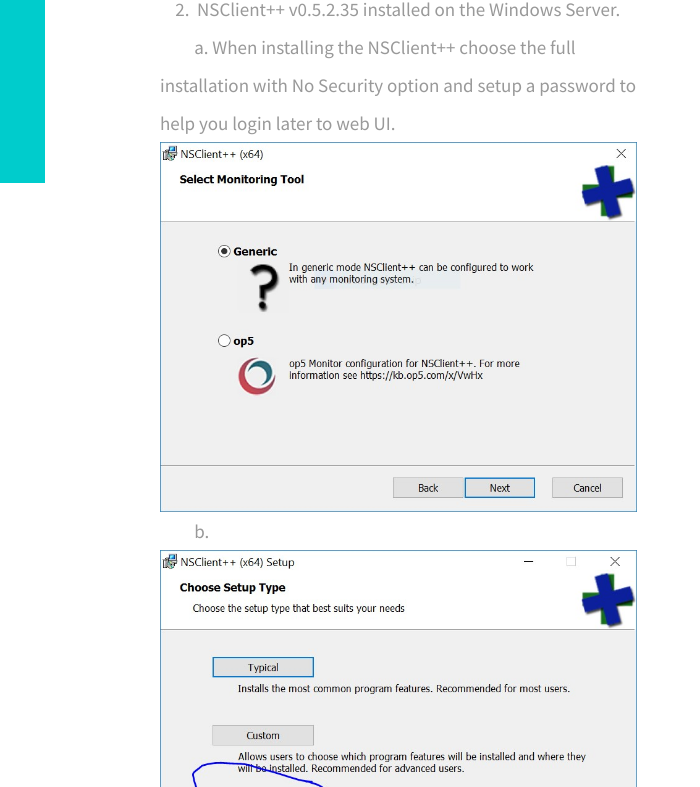
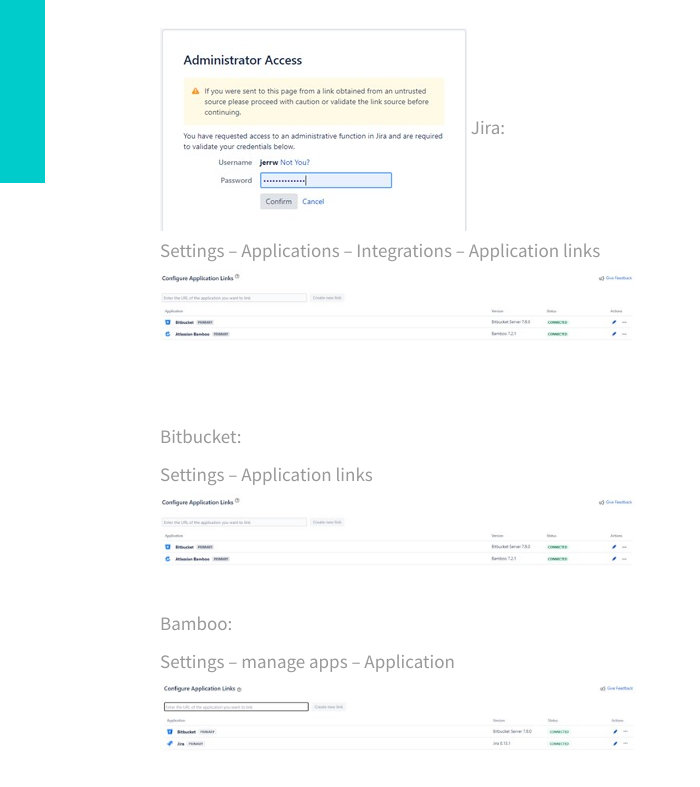
Before and after one commit to Huayra-J/Personal-Blog, a plain HTML site: page Bitbucket-Bamboo-Jira-Integration.html in a window 1280 px wide. Shown: the part 617-1404 px from the top of the page, 275-975 px from the left. Drawn offline with Linux system fonts and the light colour scheme.

Commit message:
Signed-off-by: Jerry Wang <jerry.wangrj@gmail.com>

```diff
--- a/Bitbucket-Bamboo-Jira-Integration.html
+++ b/Bitbucket-Bamboo-Jira-Integration.html
@@ -85,89 +85,39 @@
                         <div class="mb-4">
                             <h2 class="pt-2 tm-color-primary tm-post-title">Bitbucket, Bamboo and Jira Integration</h2>
                             <p class="tm-mb-40">16 November, 2020. Posted by Jerry Wang</p>
-                            <p>
-                                This document provides instructions on how to setup log monitoring to monitor Jade Data Pump Status.
-                                Following software is required to successfully run this solution.
-                                <br><br>
-                                &nbsp&nbsp&nbsp&nbsp1.	&nbspNagios Core with Check_NRPE plugin installed.
-                                <br>
-                                &nbsp&nbsp&nbsp&nbsp2.&nbsp	NSClient++ v0.5.2.35 installed on the Windows Server.
-                                <br>
-                                &nbsp&nbsp&nbsp&nbsp&nbsp&nbsp&nbsp&nbsp   a.	When installing the NSClient++ choose the full installation with No Security option and setup a password to help you login later to web UI.
+                            <p >
+                            Jira,&nbspBitbucket,&nbspBamboo&nbspIntegration<br>
+                            This&nbspdocument&nbspis&nbspbased&nbspon&nbspJira&nbspsoftware,&nbspbitbucket&nbspserver&nbspand&nbspbamboo&nbspserver,&nbspmay&nbspnot&nbspapplied&nbspto&nbspJira/bitbucket/bamboo&nbspcloud.
+                            <br>How?<br>Pre-requisite:&nbspSystem&nbspadmin&nbspaccess&nbspto&nbspall&nbspthese&nbspAtlassian&nbspproducts&nbspis&nbspneeded.&nbsp<br><br>
+                            <img src="img/img-07.jpg" alt="Image" class="img-fluid">
+                            Jira:<br>Settings&nbsp–&nbspApplications&nbsp–&nbspIntegrations&nbsp–&nbspApplication&nbsplinks
+                            <img src="img/img-08.jpg" alt="Image" class="img-fluid">
+                            <br><br><br>Bitbucket:<br>Settings&nbsp–&nbspApplication&nbsplinks
+                            <img src="img/img-09.jpg" alt="Image" class="img-fluid"> <br><br>Bamboo:
+                            <br>Settings&nbsp–&nbspmanage&nbspapps&nbsp–&nbspApplication
+                            <img src="img/img-10.jpg" alt="Image" class="img-fluid"> <br>
+                            <br>A&nbspquick&nbspway…
+                            <img src="img/img-11.jpg" alt="Image" class="img-fluid">
+                            <br>Just&nbspas&nbspa&nbspquick&nbspway&nbspto&nbspcheck&nbspif&nbspthe&nbspintegration&nbsphas&nbspbeen&nbspset&nbspup&nbspproperly,&nbspgo&nbspto&nbsptop&nbspleft&nbspcorner&nbspof&nbspeach&nbspapplication,&nbspsee&nbspif&nbspyou&nbspcan&nbspsee&nbspthe&nbsplink&nbspjumped&nbspto&nbspother&nbspproduct.&nbspIf&nbspyes,&nbspit&nbspmeans&nbspyou’re&nbspgood&nbspto&nbspgo!<br>
+                            <br>Trouble&nbspshoot:&nbsp<br>Jira&nbspneeded&nbspto&nbspbe&nbspintegrated&nbspwith&nbspdevelopment&nbsp
+                            <br>Jira&nbsp–&nbspBitbucket&nbspIntegration<br>What&nbspcan&nbspit&nbspdo?<br>Lots&nbspof&nbspthings!<br>View&nbspJira&nbspissues&nbspin&nbspproduct
+                            <br>Edit&nbspJira&nbspissues&nbspin&nbspproduct<br>Transition&nbspJira&nbspissues&nbspin&nbspproduct<br>View&nbspbranches&nbsprelated&nbspto&nbspissues&nbspin&nbspJira
+                            <br>View&nbspCommits&nbsprelated&nbspto&nbspissues&nbspin&nbspJira<br>View&nbsppull&nbsprequests&nbsprelated&nbspto&nbspissues&nbspin&nbspJira<br>Transition&nbspJira&nbspissues&nbspwith&nbspsmart&nbspcommit&nbspmessages
+                            <br>Transition&nbspJira&nbspissues&nbspwhen&nbspcreating&nbspa&nbspcommit<br>Comment&nbspon&nbspJira&nbspissues&nbspwith&nbspcommit&nbspmessages<br>And&nbspmore…&nbsp
+                            <br>https://www.atlassian.com/software/jira/bitbucket-integration<br>Test&nbspCases<br>Workflow&nbsptriggers&nbspin&nbspJIRA<br>Settings&nbsp–&nbspissue&nbsp–&nbspworkflows&nbsp–&nbspedit
+                            <img src="img/img-12.jpg" alt="Image" class="img-fluid">
+                            <br><br>As&nbspan&nbspexample,&nbspthis&nbsptrigger&nbspis&nbspset&nbspto&nbsp‘start&nbspprogress’&nbspfor&nbsp‘branch&nbspcreated’,&nbspthat&nbspmeans&nbsponce&nbspa&nbspbranch&nbspis&nbspcreated&nbsp(either&nbspin&nbspJira&nbspdevelopment&nbsppanel&nbspor&nbspbitbucket),&nbspthe&nbspJira&nbspissue&nbspwill&nbspbe&nbspmarked&nbspas&nbsp‘in&nbspprogress’&nbspautomatically.&nbsp
+                            <img src="img/img-13.jpg" alt="Image" class="img-fluid">
+                            <img src="img/img-14.jpg" alt="Image" class="img-fluid">
+                            <br>
+                            <br>Trouble&nbspshoot:&nbsp<br>Jira&nbspneeded&nbspto&nbspbe&nbspintegrated&nbspwith&nbspdevelopment&nbsptools&nbspin&nbsporder&nbspto&nbspadd&nbsptriggers&nbspin&nbspworkflow.&nbsp<br>Jira&nbsp–&nbspBamboo&nbspIntegration<br>Development&nbspinfo&nbspin&nbspissue&nbspsearch<br>Development&nbsppanel<br>Build&nbspresult&nbspdialog<br>Deployment&nbspdialog<br>Run&nbspBamboo&nbspbuilds&nbsp
+                            <br>Linked&nbspplan&nbspbranches&nbsp<br>Jira&nbspissues&nbspview&nbsp<br>Jira&nbspProjects&nbsp<br>
+                            Details&nbspcan&nbspbe&nbspfound&nbsphere&nbsphttps://confluence.atlassian.com/bamboo/integrating-bamboo-with-jira-applications-289276945.html<br>
+                            Bitbucket–&nbspBamboo&nbspIntegration<br>
+                            <br>https://confluence.atlassian.com/bamboo/integrating-bamboo-with-bitbucket-server-779302772.html&nbsp
+                            <br>key&nbspidea&nbspis,&nbspyou&nbspcan&nbsplink&nbspbamboo&nbspwith&nbspreposit&nbspory&nbspbranches,&nbsp<br>
 
-
-                            <img src="img/img-03.jpg" alt="Image" class="img-fluid">
-                            &nbsp&nbsp&nbsp&nbsp&nbsp&nbsp&nbsp&nbsp   b.
-                            <br>
-                            <img src="img/img-04.jpg" alt="Image" class="img-fluid">
-                            &nbsp&nbsp&nbsp&nbsp&nbsp&nbsp&nbsp&nbsp   c.
-                            <br>
-                            <img src="img/img-05.jpg" alt="Image" class="img-fluid">
-
-                            <br>
-
-                            &nbsp&nbsp&nbsp&nbsp3.	After these two are done, place the given python file in C:\Program Files\NSClient++\scripts\python\ on Windows server. If no python file was provided, create a new file under C:\Program Files\NSClient++\scripts\python with name check_logs.py and add the following to the file.
-                            <br>
-                            &nbsp&nbsp&nbsp&nbsp&nbsp&nbsp&nbsp&nbspa.	Change the dir = "C:/Test/jommsg" to something where the actual log files are. Note: here jommsg is the start of log file (jommsg98.log). If the log file has a different name, please use that name excluding the last umbers in the file name.
-
-                            <br>
-                            &nbsp&nbsp&nbsp&nbsp&nbsp&nbsp&nbsp&nbspb.	Close and save the file. Make sure the indentation is maintained. This is very important as python takes it very seriously.
-                            <br>
-                            &nbsp&nbsp&nbsp&nbsp4.	Now navigate to the NSClient++ installation directory and open nsclient.ini file with any text editor and add or replace existing with the following.
-                            <br>
-                            <b>Note: Change the Nagios core IP to actual IP address of your Nagios core.</b>
-                            <br>
-                            &nbsp&nbsp&nbsp&nbsp&nbsp&nbsp&nbsp&nbspa.	Save and reboot the NSClient++ using the web UI (localhost:8443) or using some magic command :D
-                            <br>
-                            <br>
-                            •	Now add the following to the commands.cfg on Nagios
-                            <br>
-                            define command {                                                                                                                                                                command_name    check_logs
-                            <br>
-                            &nbsp&nbsp&nbsp&nbsp    command_line  &nbsp&nbsp&nbsp&nbsp  /usr/local/nagios/libexec/check_nrpe -H 10.0.0.4 -c check_log -n
-                            <br>
-                            }
-                            <br>
-                            OR
-                            <br>
-                            command_line    /usr/local/nagios/libexec/check_nrpe -H 10.0.0.4 -c check_log -n
-                            <br>
-                            can be used directly when defining a service.
-                            <br>
-                            •	Then define a host and a service as usual. The following example will define a host and service. Place it in main configuration file of
-                            <br>
-                            define host{
-                            <br>
-                            host_name                   winserverlog
-                            <br>
-                            &nbsp&nbsp&nbsp&nbsp&nbsp&nbsp&nbsp&nbsp        alias                           	    winlog
-                                    <br>
-                                    &nbsp&nbsp&nbsp&nbsp&nbsp&nbsp&nbsp&nbsp       address               &nbsp&nbsp&nbsp&nbsp&nbsp&nbsp&nbsp&nbsp          10.0.0.4
-                                    <br>
-                                    &nbsp&nbsp&nbsp&nbsp&nbsp&nbsp&nbsp&nbsp       check_command        &nbsp&nbsp&nbsp&nbsp&nbsp&nbsp&nbsp&nbsp check-host-alive
-                                    <br>
-                                    &nbsp&nbsp&nbsp&nbsp&nbsp&nbsp&nbsp&nbsp     check_interval            &nbsp&nbsp&nbsp&nbsp&nbsp&nbsp&nbsp&nbsp   5
-                                    <br>
-                                    &nbsp&nbsp&nbsp&nbsp&nbsp&nbsp&nbsp&nbsp retry_interval             &nbsp&nbsp&nbsp&nbsp&nbsp&nbsp&nbsp&nbsp   1
-                                    <br>
-                                    &nbsp&nbsp&nbsp&nbsp&nbsp&nbsp&nbsp&nbsp  max_check_attempts &nbsp&nbsp&nbsp&nbsp&nbsp&nbsp&nbsp&nbsp 5
-                                    <br>
-                                    &nbsp&nbsp&nbsp&nbsp&nbsp&nbsp&nbsp&nbsp  check_period              &nbsp&nbsp&nbsp&nbsp&nbsp&nbsp&nbsp&nbsp  24x7
-                                    <br>
-                                    &nbsp&nbsp&nbsp&nbsp&nbsp&nbsp&nbsp&nbsp contacts                      &nbsp&nbsp&nbsp&nbsp&nbsp&nbsp&nbsp&nbsp   nagiosadmin
-                                    <br>
-                                    &nbsp&nbsp&nbsp&nbsp&nbsp&nbsp&nbsp&nbsp notification_interval  &nbsp&nbsp&nbsp&nbsp&nbsp&nbsp&nbsp&nbsp 60
-                                    <br>
-                                    &nbsp&nbsp&nbsp&nbsp&nbsp&nbsp&nbsp&nbsp notification_period    &nbsp&nbsp&nbsp&nbsp&nbsp&nbsp&nbsp&nbsp 24x7
-                                    <br>
-                                }
-
-                            <br>
-
-                            •	Verify the configuration before restarting the Nagios Core to reflect changes using nagios –V flag.
-
-
-                        </p>
+                            </p>
                             <span class="d-block text-right tm-color-primary">Creative . IT . Life</span>
                         </div>
 
```
Also changed, not shown: img/img-07.jpg (added), img/img-08.jpg (added), img/img-09.jpg (added), img/img-10.jpg (added), img/img-11.jpg (added), img/img-12.jpg (added), img/img-13.jpg (added), img/img-14.jpg (added).
